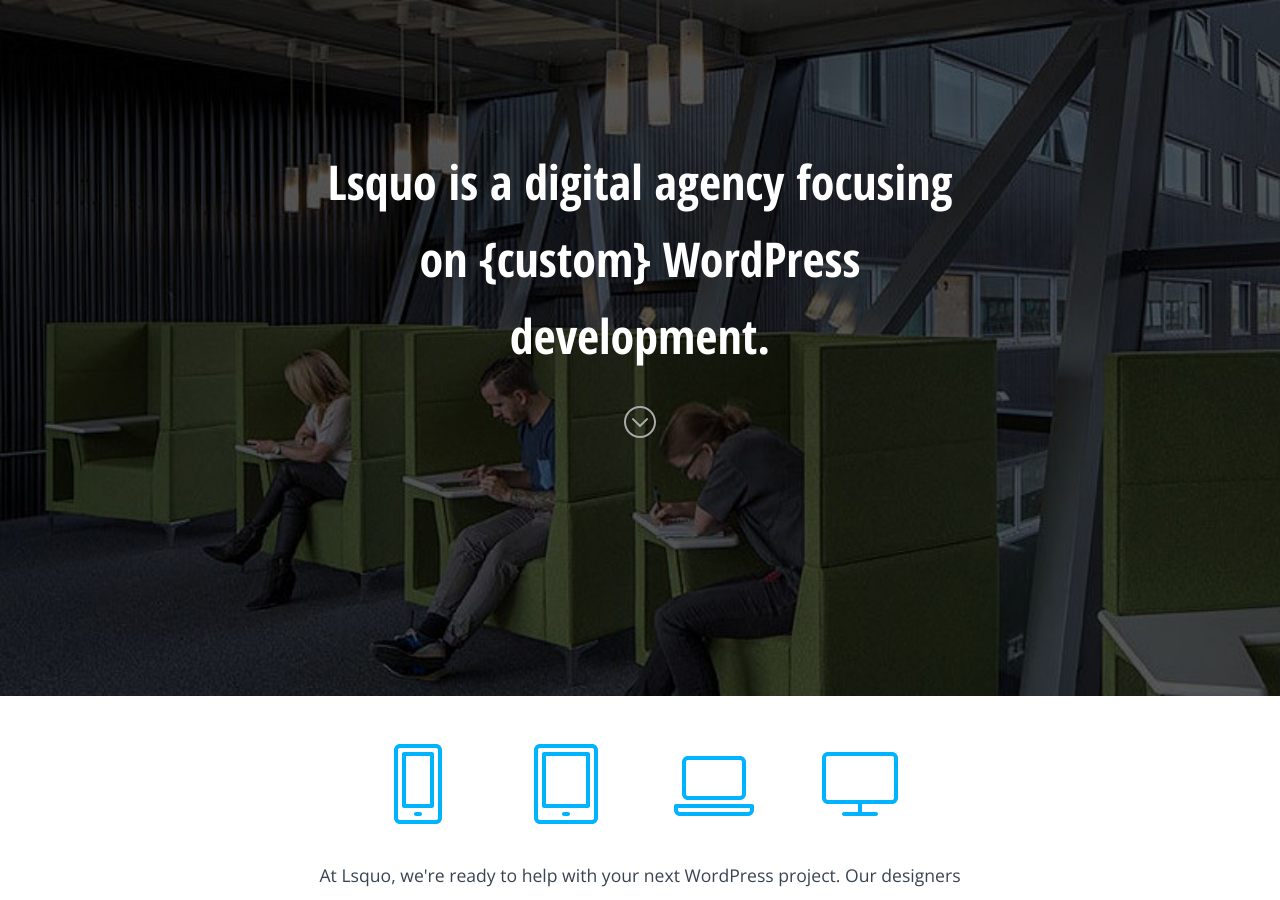
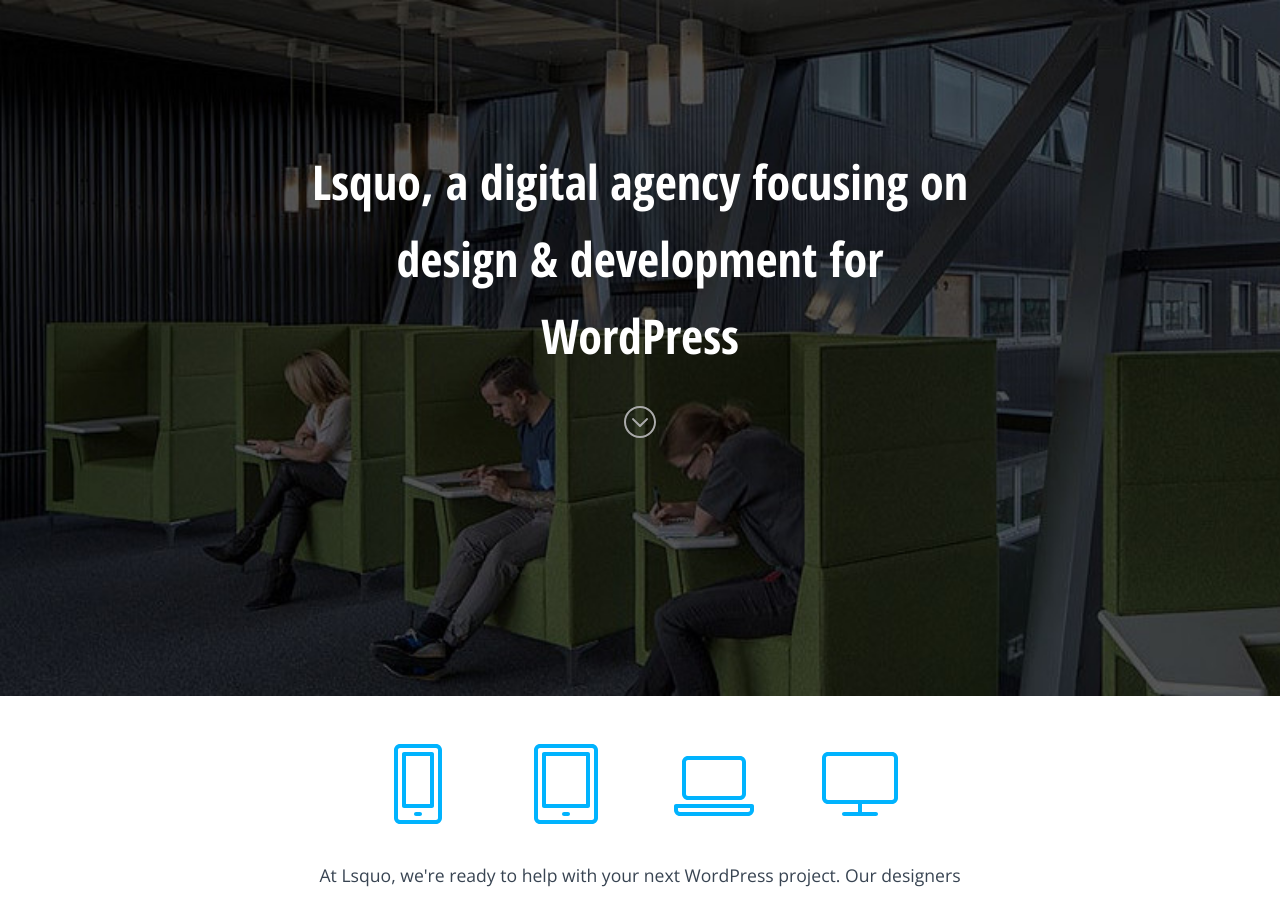
Before and after one commit to lsquo/lsquo.github.io, a Jekyll site: the page built from index.html, in a window 1280 px wide and 900 px high. Built offline with Jekyll 4.4.1, drawn with Linux system fonts in a browser that asks for light colours.

Commit message:
Change page heading

```diff
--- a/_includes/header.html
+++ b/_includes/header.html
@@ -1,4 +1,4 @@
 <header>
-	<h1>{{ site.title }} is a digital agency focusing on {custom} WordPress development.</h1>
+	<h1>{{ site.title }}, a digital agency focusing on design &amp; development for WordPress</h1>
 	<a href="#a"><img src="/images/down-arrow.svg" alt=""></a>
 </header>
```
